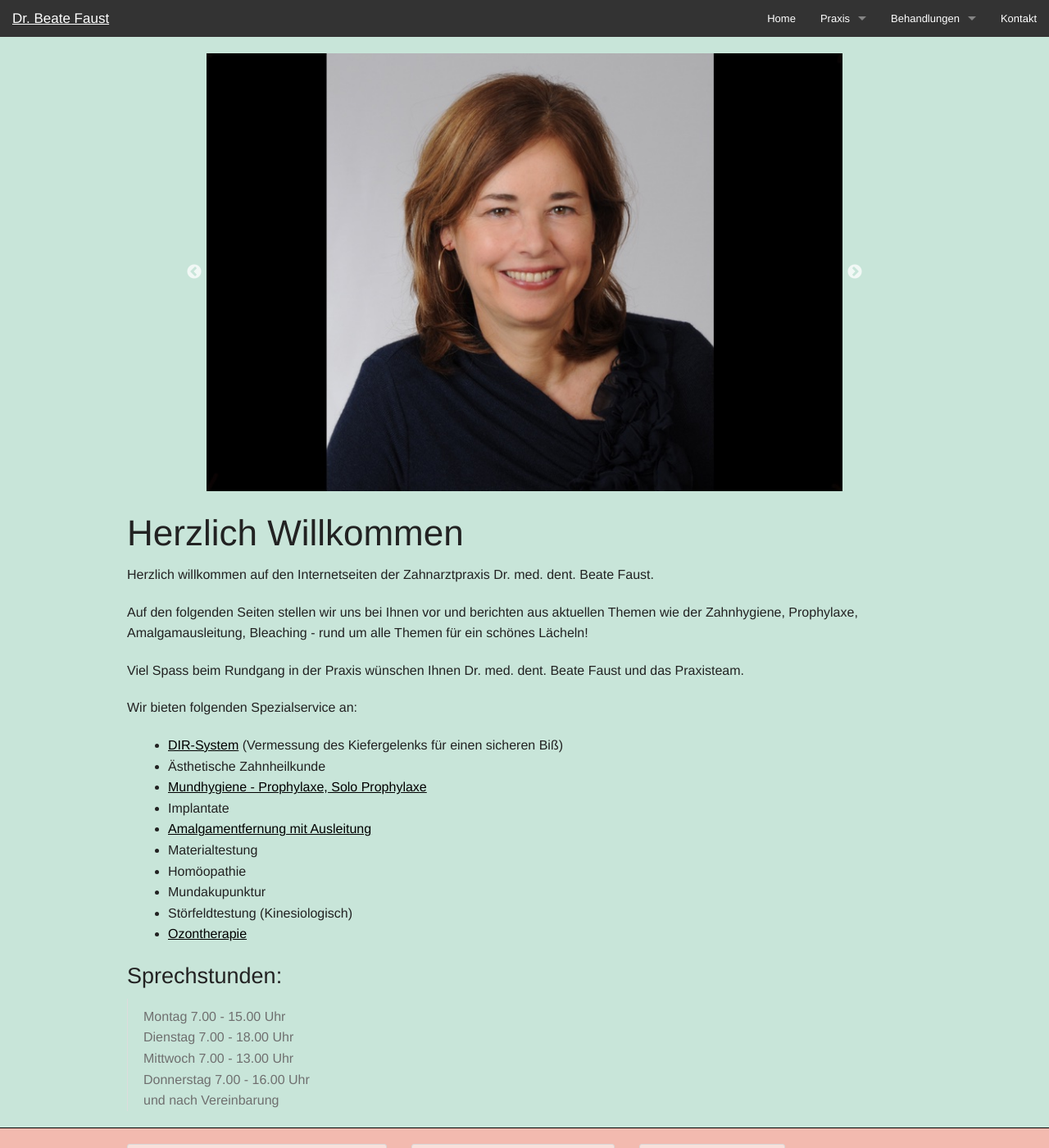
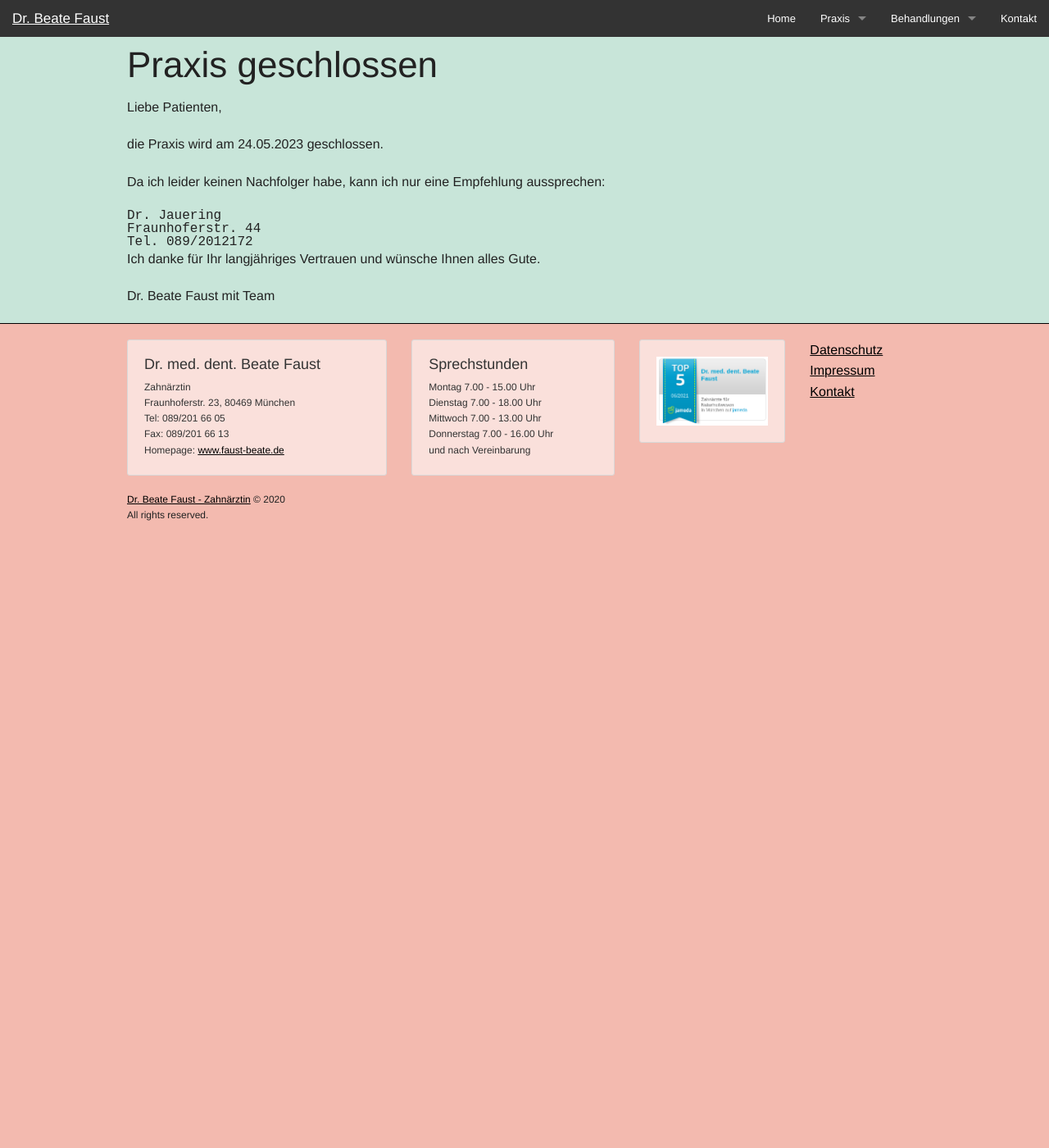
Before and after one commit to faust-beate/faust-beate.github.io, a Jekyll site: the page built from index.md, in a window 1280 px wide and 1400 px high. Shown: the whole window at 82% size. Built offline with Jekyll 4.4.1, drawn with Linux system fonts in a browser that asks for light colours; our own code applies the rules of GitHub Pages for plain Markdown files.

Commit message:
Praxis geschlossen

```diff
--- a/index.md
+++ b/index.md
@@ -1,35 +1,17 @@
-<div class="carousel">
-<div><img src="/assets/images/thumb/carousell_06.jpg" /></div>
-<div><img src="/assets/images/thumb/carousell_05.jpg" /></div>
-<div><img src="/assets/images/thumb/carousell_01.jpg" /></div>
-<div><img src="/assets/images/thumb/carousell_04.jpg" /></div>
-</div>
+# Praxis geschlossen
 
-# Herzlich Willkommen
+Liebe Patienten,
 
-Herzlich willkommen auf den Internetseiten der Zahnarztpraxis Dr. med. dent. Beate Faust.
+die Praxis wird am 24.05.2023 geschlossen.
 
-Auf den folgenden Seiten stellen wir uns bei Ihnen vor und berichten aus aktuellen Themen wie der Zahnhygiene, Prophylaxe, Amalgamausleitung, Bleaching - rund um alle Themen für ein schönes Lächeln!
+Da ich leider keinen Nachfolger habe, kann ich nur eine Empfehlung aussprechen:
 
-Viel Spass beim Rundgang in der Praxis wünschen Ihnen Dr. med. dent. Beate Faust und das Praxisteam.
+<pre>
+Dr. Jauering
+Fraunhoferstr. 44
+Tel. 089/2012172
+</pre>
 
-Wir bieten folgenden Spezialservice an:
+Ich danke für Ihr langjähriges Vertrauen und wünsche Ihnen alles Gute.
 
-* [DIR-System](/dir) (Vermessung des Kiefergelenks für einen sicheren Biß)
-* Ästhetische Zahnheilkunde
-* [Mundhygiene - Prophylaxe, Solo Prophylaxe](/health_tipps)
-* Implantate
-* [Amalgamentfernung mit Ausleitung](/detox)
-* Materialtestung
-* Homöopathie
-* Mundakupunktur
-* Störfeldtestung (Kinesiologisch)
-* [Ozontherapie](/ozontherapy)
-
-### Sprechstunden:
-
-> Montag        7.00 - 15.00 Uhr \\
-> Dienstag      7.00 - 18.00 Uhr \\
-> Mittwoch      7.00 - 13.00 Uhr \\
-> Donnerstag    7.00 - 16.00 Uhr \\
-> und nach Vereinbarung
+Dr. Beate Faust mit Team
```
